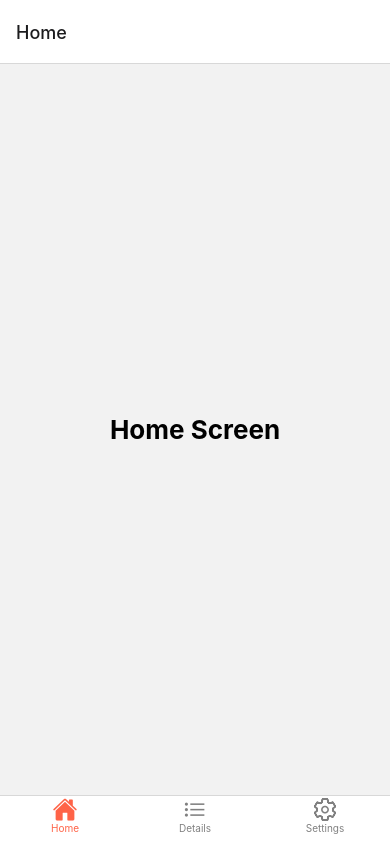
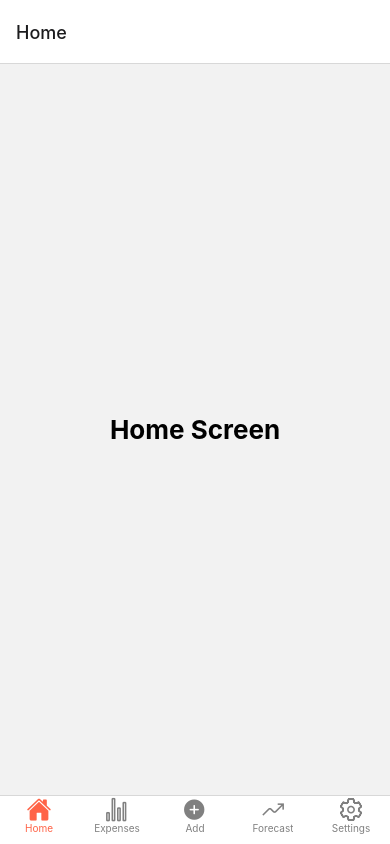
Before and after one commit to Rae-Zou/My-Expenses, a React Native app: screen / in a window 390 px wide. Built offline with nearby package versions, Linux system fonts and the light colour scheme.

Commit message:
menu bar setup

```diff
--- a/navigation/MainContainer.js
+++ b/navigation/MainContainer.js
@@ -5,13 +5,17 @@ import Ionicons from 'react-native-vector-icons/Ionicons';
 
 // Screens
 import HomeScreen from '../screens/HomeScreen';
-import DetailsScreen from '../screens/DetailsScreen';
+import ExpensesScreen from '../screens/ExpensesScreen';
 import SettingsScreen from '../screens/SettingsScreen';
+import ForecastScreen from '../screens/ForecastScreen';
+import AddExpensesScreen from '../screens/AddExpensesScreen';
 
 //Screen names
 const homeName = "Home";
-const detailsName = "Details";
+const expensesName = "Expenses";
 const settingsName = "Settings";
+const forecastName = "Forecast";
+const addName = "Add";
 
 const Tab = createBottomTabNavigator();
 
@@ -27,10 +31,12 @@ function MainContainer() {
 
             if (rn === homeName) {
               iconName = focused ? 'home' : 'home-outline';
-
-            } else if (rn === detailsName) {
-              iconName = focused ? 'list' : 'list-outline';
-
+            } else if (rn === expensesName) {
+              iconName = focused ? 'list' : 'md-stats-chart-outline';
+            } else if (rn === addName) {
+              iconName = focused ? 'add' : 'md-add-circle';
+            } else if (rn === forecastName) {
+              iconName = focused ? 'forecast' : 'md-trending-up-outline';
             } else if (rn === settingsName) {
               iconName = focused ? 'settings' : 'settings-outline';
             }
@@ -50,12 +56,12 @@ function MainContainer() {
             "paddingBottom": 10,
             "fontSize": 10
           },
-        })}
-
-        >
+        })}>
 
         <Tab.Screen name={homeName} component={HomeScreen} />
-        <Tab.Screen name={detailsName} component={DetailsScreen} />
+        <Tab.Screen name={expensesName} component={ExpensesScreen} />
+        <Tab.Screen name={addName} component={AddExpensesScreen} />
+        <Tab.Screen name={forecastName} component={ForecastScreen} />
         <Tab.Screen name={settingsName} component={SettingsScreen} />
 
       </Tab.Navigator>
--- /dev/null
+++ b/screens/AddExpensesScreen.js
@@ -0,0 +1,12 @@
+import * as React from 'react';
+import { View, Text } from 'react-native';
+
+export default function AddExpensesScreen({ navigation }) {
+    return (
+        <View style={{ flex: 1, alignItems: 'center', justifyContent: 'center' }}>
+            <Text
+                onPress={() => navigation.navigate('Home')}
+                style={{ fontSize: 26, fontWeight: 'bold' }}>Add Expenses Screen</Text>
+        </View>
+    );
+}
--- /dev/null
+++ b/screens/ExpensesScreen.js
@@ -0,0 +1,12 @@
+import * as React from 'react';
+import { View, Text } from 'react-native';
+
+export default function ExpensesScreen({ navigation }) {
+    return (
+        <View style={{ flex: 1, alignItems: 'center', justifyContent: 'center' }}>
+            <Text
+                onPress={() => navigation.navigate('Home')}
+                style={{ fontSize: 26, fontWeight: 'bold' }}>Expenses Screen</Text>
+        </View>
+    );
+}
--- a/screens/DetailsScreen.js
+++ b/screens/ForecastScreen.js
@@ -1,12 +1,12 @@
 import * as React from 'react';
 import { View, Text } from 'react-native';
 
-export default function DetailsScreen({ navigation }) {
+export default function ForecastScreen({ navigation }) {
     return (
         <View style={{ flex: 1, alignItems: 'center', justifyContent: 'center' }}>
             <Text
                 onPress={() => navigation.navigate('Home')}
-                style={{ fontSize: 26, fontWeight: 'bold' }}>Details Screen</Text>
+                style={{ fontSize: 26, fontWeight: 'bold' }}>Forecast Screen</Text>
         </View>
     );
 }
```
